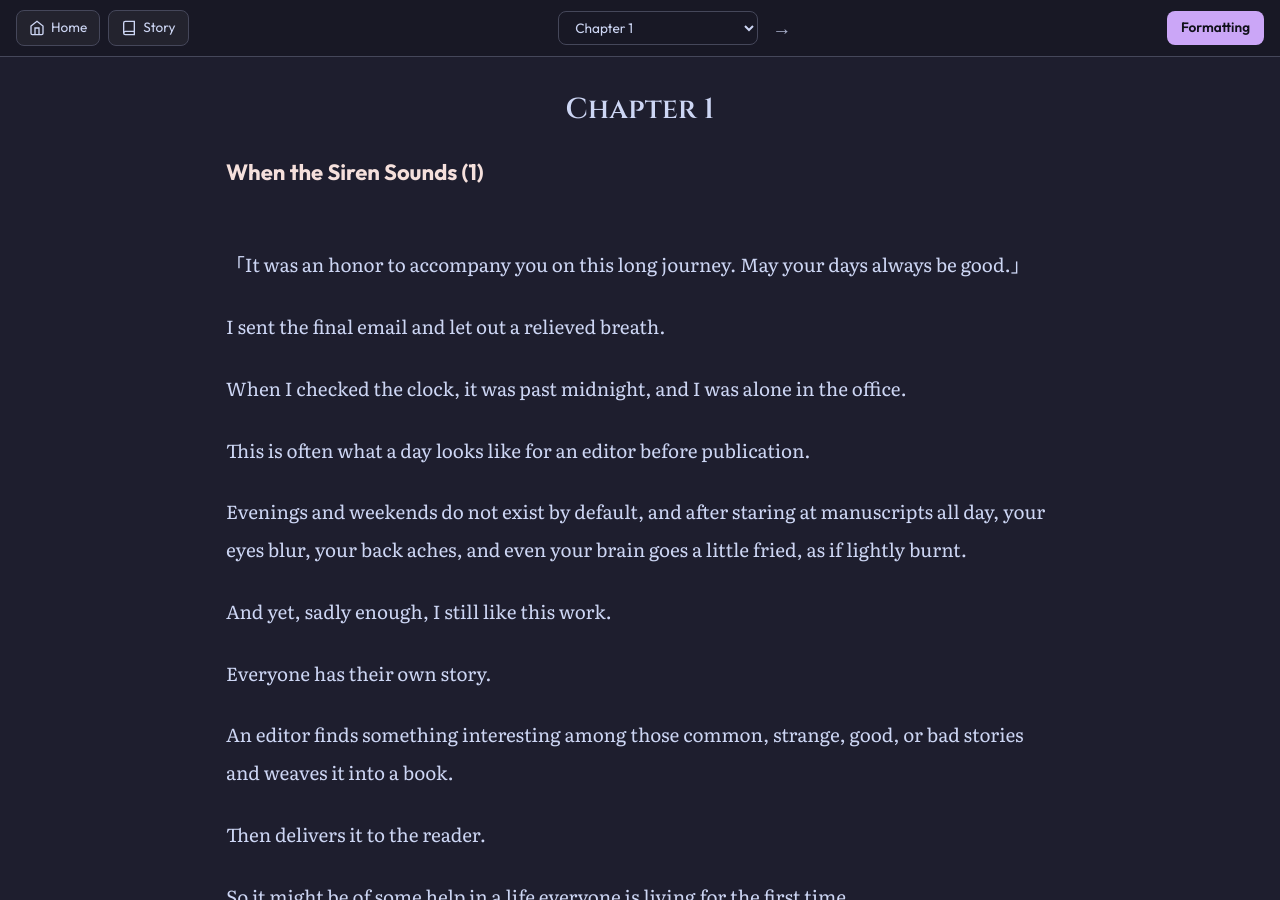
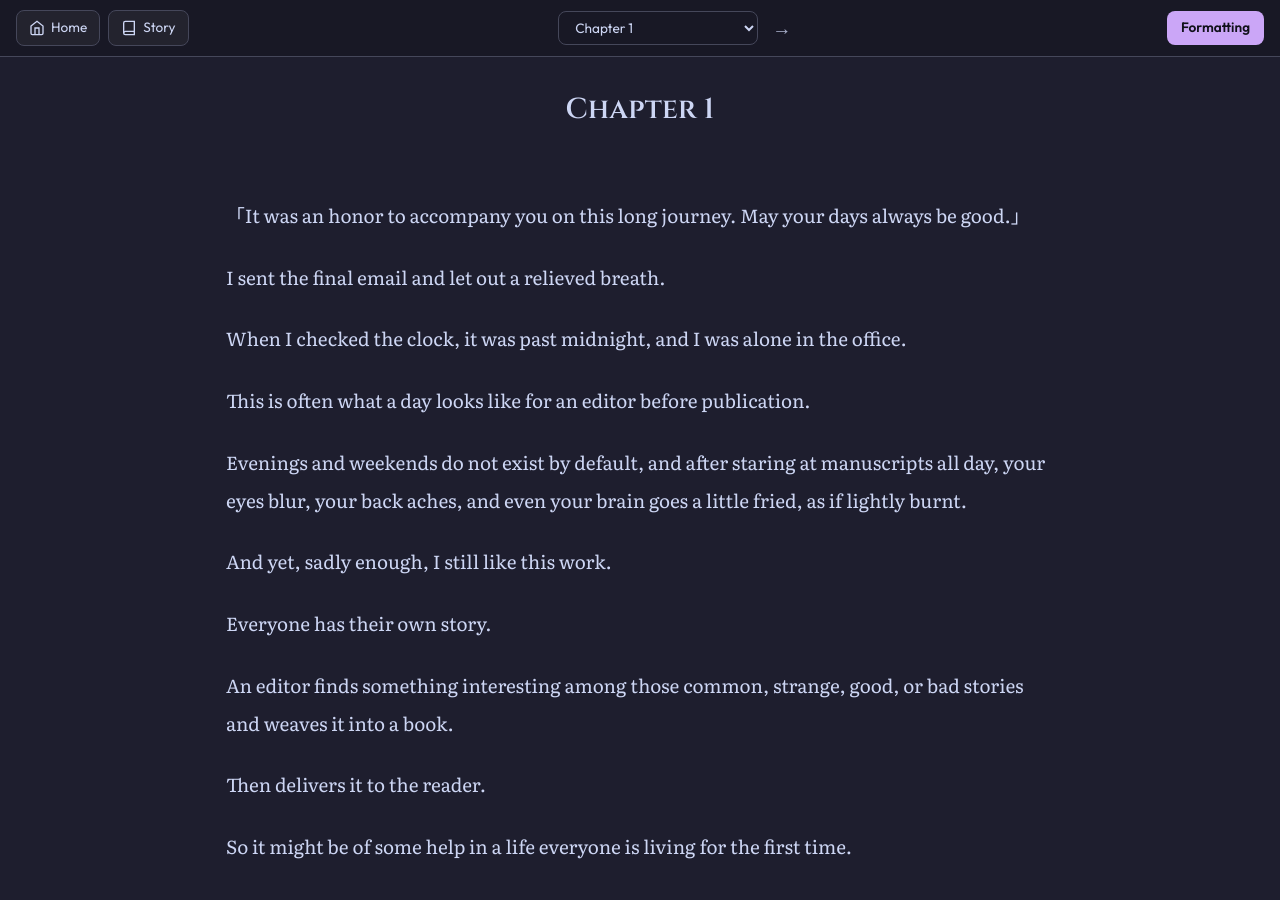
Before and after one commit to soleumn/soleumn.github.io, a Jekyll site: the page built from _chapters/esg/ch1.md, in a window 1280 px wide and 900 px high. Built offline with Jekyll 4.4.1, drawn with Linux system fonts in a browser that asks for light colours; comment, search, counter and statistics services are not loaded; some of the changed lines change nothing that is shown.

Commit message:
Update ch1.md

```diff
--- a/_chapters/esg/ch1.md
+++ b/_chapters/esg/ch1.md
@@ -1,10 +1,9 @@
 ---
 title: "Chapter 1"
+subtitle: "When the Siren Sounds (1)"
 categories: esg
 capitulo: 1
 ---
-
-### When the Siren Sounds (1)
 
 <br>「It was an honor to accompany you on this long journey. May your days always be good.」
 
```
